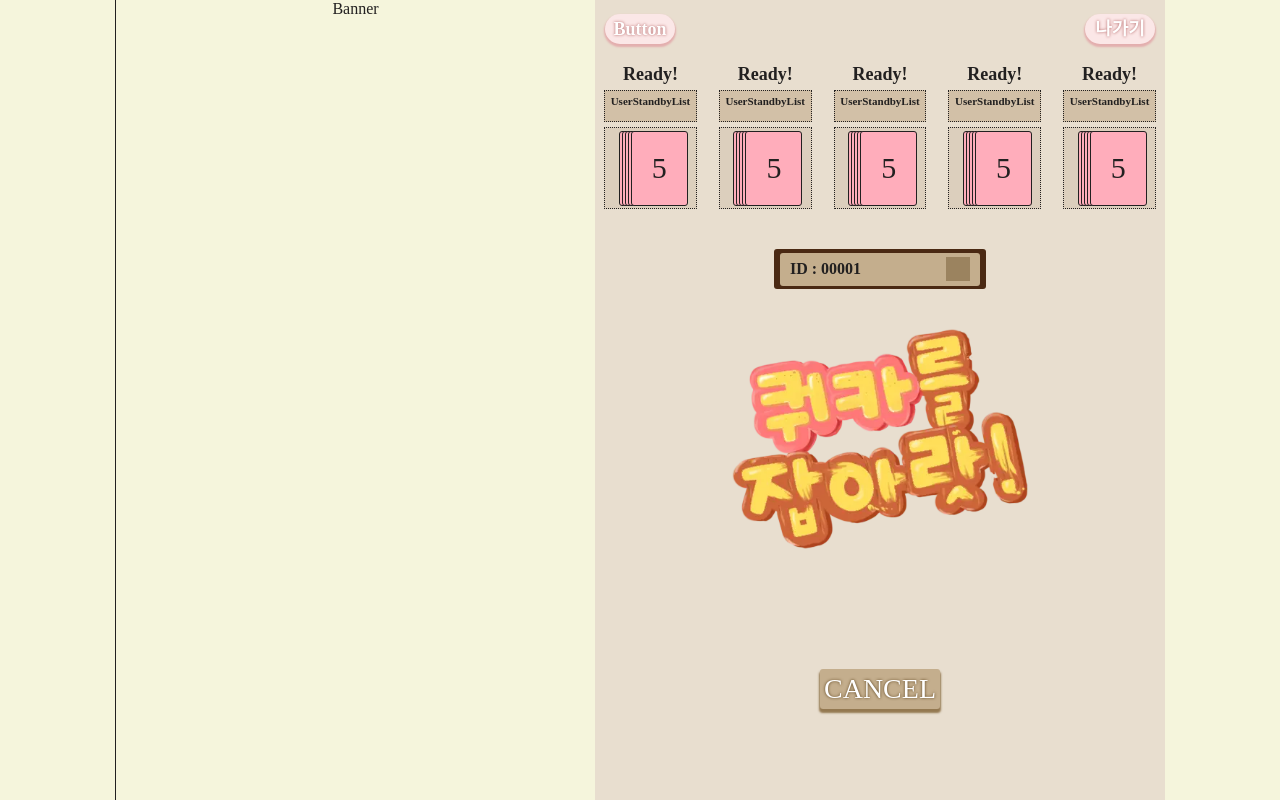
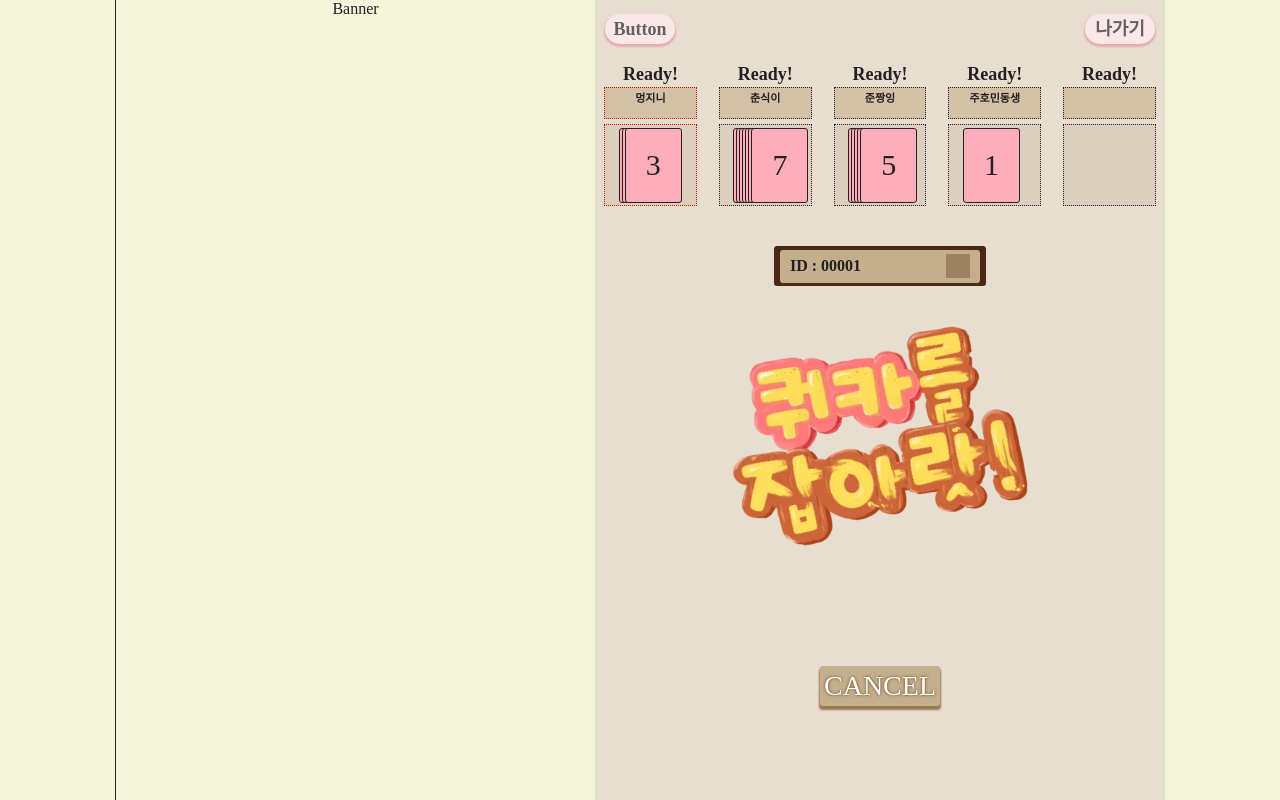
Before and after one commit to whoistheking/front-end, a React (Create React App) app: page /gameroom/waiting in a window 1280 px wide. Built offline with nearby package versions, Linux system fonts and the light colour scheme; a web font is replaced by a local one.

Commit message:
<Feat: 게임시작 페이지 유저 카드뭉치 style마크업>

```diff
--- a/src/components/common/UserStandbyList.tsx
+++ b/src/components/common/UserStandbyList.tsx
@@ -3,70 +3,47 @@ import styled from 'styled-components';
 
 interface UserStandbyListProps {
     gamestart: boolean;
+    userArr: any;
 };
 
-const UserStandbyList : React.FC<UserStandbyListProps> = ({ gamestart }) => {
-
-    const userArr : any = [
-        {id: 0, user: true, count: [0, 1, 2]},
-        {id: 1, user: true, count: [0, 1, 2, 3, 4, 5, 6]},
-        {id: 2, user: true, count: [0, 1, 2, 3, 4]},
-        {id: 3, user: true, count: [0]},
-        {id: 4, user: false, count: null},
-    ];
+const UserStandbyList : React.FC<UserStandbyListProps> = ({ gamestart, userArr }) => {
 
   return (
     <UserListContainer>
         {userArr?.map((item : any) => {
             return (
-                <UserCardContainer key={item.id}>
+                <UserCardContainer
+                    key={item.id}>
                     {(gamestart)
+                        ? (item?.turn)
                             ? <WaitStatusBox>
                                 Turn
+                            </WaitStatusBox>
+                            : <WaitStatusBox>
+
                             </WaitStatusBox>
                         : <ReadyStatusBox>
                             Ready!
                         </ReadyStatusBox>}
-                    <UserNicknameBox>
-                        UserStandbyList
+                    <UserNicknameBox style={{border: (item?.turn) ? "1px dotted #E30000" : "1px dotted #222020"}}>
+                        {item?.name}
                     </UserNicknameBox>
-                    <CardBox>
+                    <CardBox style={{border: (item?.turn) ? "1px dotted #E30000" : "1px dotted #222020"}}>
                         <UserCardListWrapper>
+                            {(item?.count)
+                                ? item?.count.map((card : number | null) => {
+                                    return (
                                         <UserCardList>
                                             <UserCard>
                                                 <CardCount>
-                                        5
+                                                    {item?.count.length}
                                                 </CardCount>
                                             </UserCard>
                                         </UserCardList>
-                            <UserCardList>
-                                <UserCard>
-                                    <CardCount>
-                                        5
-                                    </CardCount>
-                                </UserCard>
-                            </UserCardList>
-                            <UserCardList>
-                                <UserCard>
-                                    <CardCount>
-                                        5
-                                    </CardCount>
-                                </UserCard>
-                            </UserCardList>
-                            <UserCardList>
-                                <UserCard>
-                                    <CardCount>
-                                        5
-                                    </CardCount>
-                                </UserCard>
-                            </UserCardList>
-                            <UserCardList>
-                                <UserCard>
-                                    <CardCount>
-                                        5
-                                    </CardCount>
-                                </UserCard>
-                            </UserCardList>
+                                    )
+                                })
+                                : null
+                            }
                         </UserCardListWrapper>
                     </CardBox>
                 </UserCardContainer>
@@ -108,6 +85,7 @@ export const ReadyStatusBox = styled.div`
     font-weight: 700;
     line-height: normal;
     user-select: none;
+    height: 18px;
 
     @media screen and (max-width: 550px) {
         font-size: 14px;
@@ -180,14 +158,24 @@ const UserCardList = styled.div`
 `;
 
 const UserCard = styled.div`
-    width: 55px;
-    height: 73px;
+    width: 66px;
+    height: 88px;
     background-color: #ffadbb;
     border-radius: 3px;
     border: 1px solid #222020;
     display: flex;
     justify-content: center;
     align-items: center;
+
+    @media screen and (max-width: 1600px) {
+        width: 55px;
+        height: 73px;
+    }
+
+    @media screen and (max-width: 550px) {
+        width: 42px;
+        height: 56px;
+    }
 `;
 
 const CardCount = styled.div`
--- a/src/pages/GameRoomPage.tsx
+++ b/src/pages/GameRoomPage.tsx
@@ -12,6 +12,16 @@ const GameRoomPage = () => {
   const dispatch = useDispatch();
   const isChoice = useSelector((state: RootState) => state.cardChoice.value);
 
+  const userArr : any = [
+    {id: 0, turn: true, user: true, name: "멍지니", count: [0, 1, 2]},
+    {id: 1, turn: false, user: true, name: "춘식이", count: [0, 1, 2, 3, 4, 5, 6]},
+    {id: 2, turn: false, user: true, name: "준짱잉", count: [0, 1, 2, 3, 4]},
+    {id: 3, turn: false, user: true, name: "주호민동생", count: [0]},
+    {id: 4, turn: false, user: false, name: null, count: null},
+  ];
+
+  const turnUser = userArr?.filter((item : any) => item?.turn === true);
+
   // const [getCard, setGetCard] = useState<{
   //   isget: boolean,
   //   cardvalue: number | undefined
@@ -23,12 +33,16 @@ const GameRoomPage = () => {
   return (
     <GameRoomLayout>
       <TopLineButton />
-      <UserStandbyList gamestart={true} />
+      <UserStandbyList gamestart={true} userArr={userArr}/>
       <SelectStatusTextWrapper>
         <SelectStatusText>
-          <UserContent>멍지니</UserContent>
+          <UserContent>
+            {turnUser[0]?.name}
+          </UserContent>
           님이
-          <UserContent>나</UserContent>
+          <UserContent>
+            나
+          </UserContent>
           의 카드를 고르는 중...
         </SelectStatusText>
       </SelectStatusTextWrapper>
--- a/src/pages/WaitingRoomPage.tsx
+++ b/src/pages/WaitingRoomPage.tsx
@@ -11,11 +11,20 @@ const WaitingRoomPage = () => {
   const ButtonOnclick = () => {
     setButton(!button);
   };
+
+  const userArr : any = [ // 게임시작 페이지 기능 구현 작업 중 임의로 사용하는 값이야 신경쓰지말고 그대로 두고 있어 나중에 고칠게
+    {id: 0, turn: true, user: true, name: "멍지니", count: [0, 1, 2]},
+    {id: 1, turn: false, user: true, name: "춘식이", count: [0, 1, 2, 3, 4, 5, 6]},
+    {id: 2, turn: false, user: true, name: "준짱잉", count: [0, 1, 2, 3, 4]},
+    {id: 3, turn: false, user: true, name: "주호민동생", count: [0]},
+    {id: 4, turn: false, user: false, name: null, count: null},
+  ];
+
   return (
     <GameRoomLayout>
       <TopLineButton />
       <div style={{ marginTop: "20px" }}>
-        <UserStandbyList gamestart={false} />
+        <UserStandbyList gamestart={false} userArr={userArr}/>
       </div>
       <IdContainer>
         <IdBoxContainer>
--- a/src/styles/BorderButton.ts
+++ b/src/styles/BorderButton.ts
@@ -15,8 +15,7 @@ export const StBorderButton = styled.button<{ width : number, height : number }>
     box-shadow: #E3AEAE 0px 2px 2px 1px;
     border: none;
     user-select: none;
-    text-shadow: 0px 0px 3px #AF5B5B;
-    color: #FFFFFF;
+    color: #616161;
     cursor: pointer;
 
     &:hover {
@@ -27,7 +26,6 @@ export const StBorderButton = styled.button<{ width : number, height : number }>
     &:active {
         box-shadow: #E3AEAE90 0px 2px 2px 1px;
         color: #222020;
-        text-shadow: 0px 0px 3px #000000;
         font-size: 17px;
     }
 
```
Lines whose indentation alone changed are shown as unchanged.
